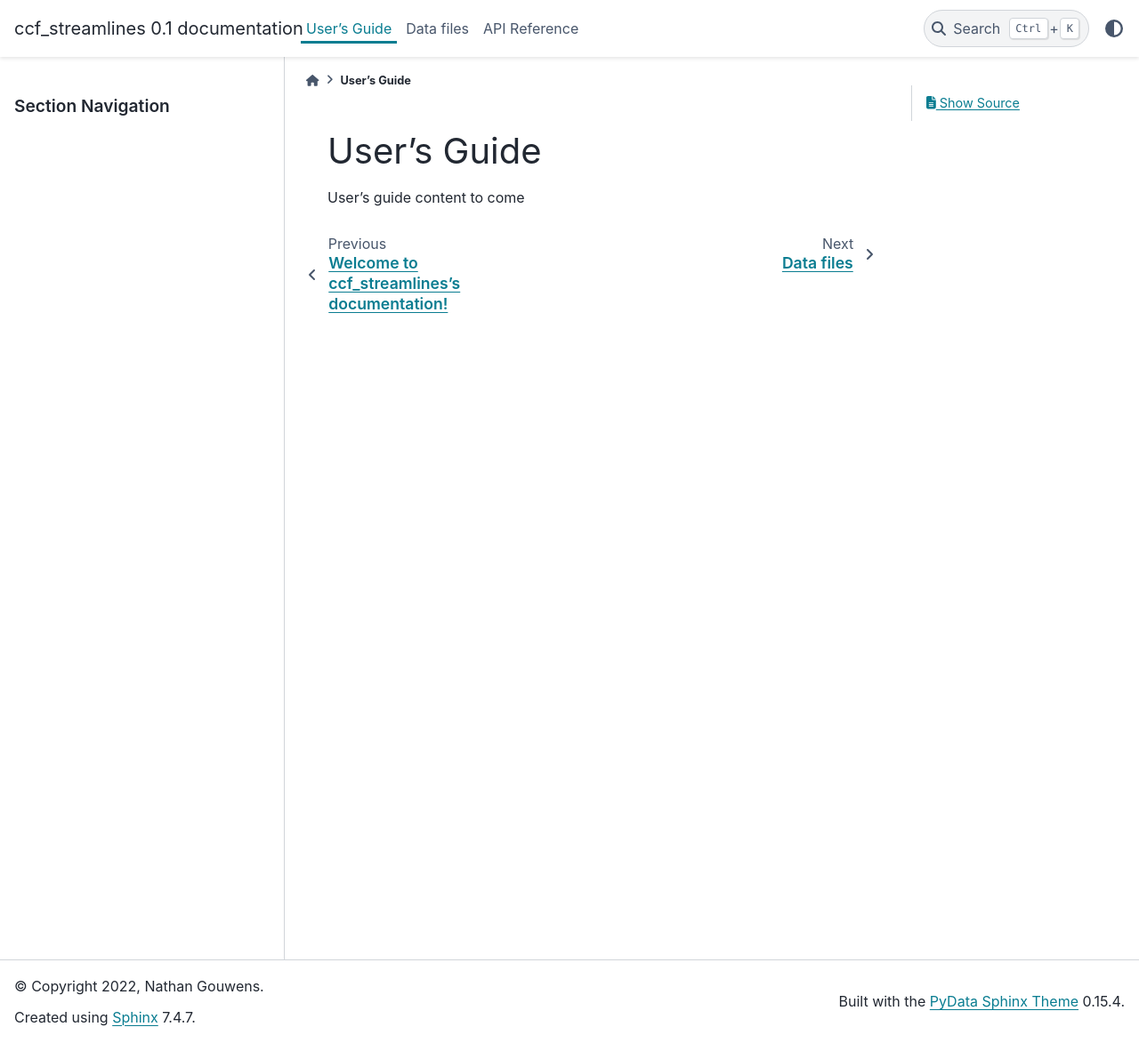
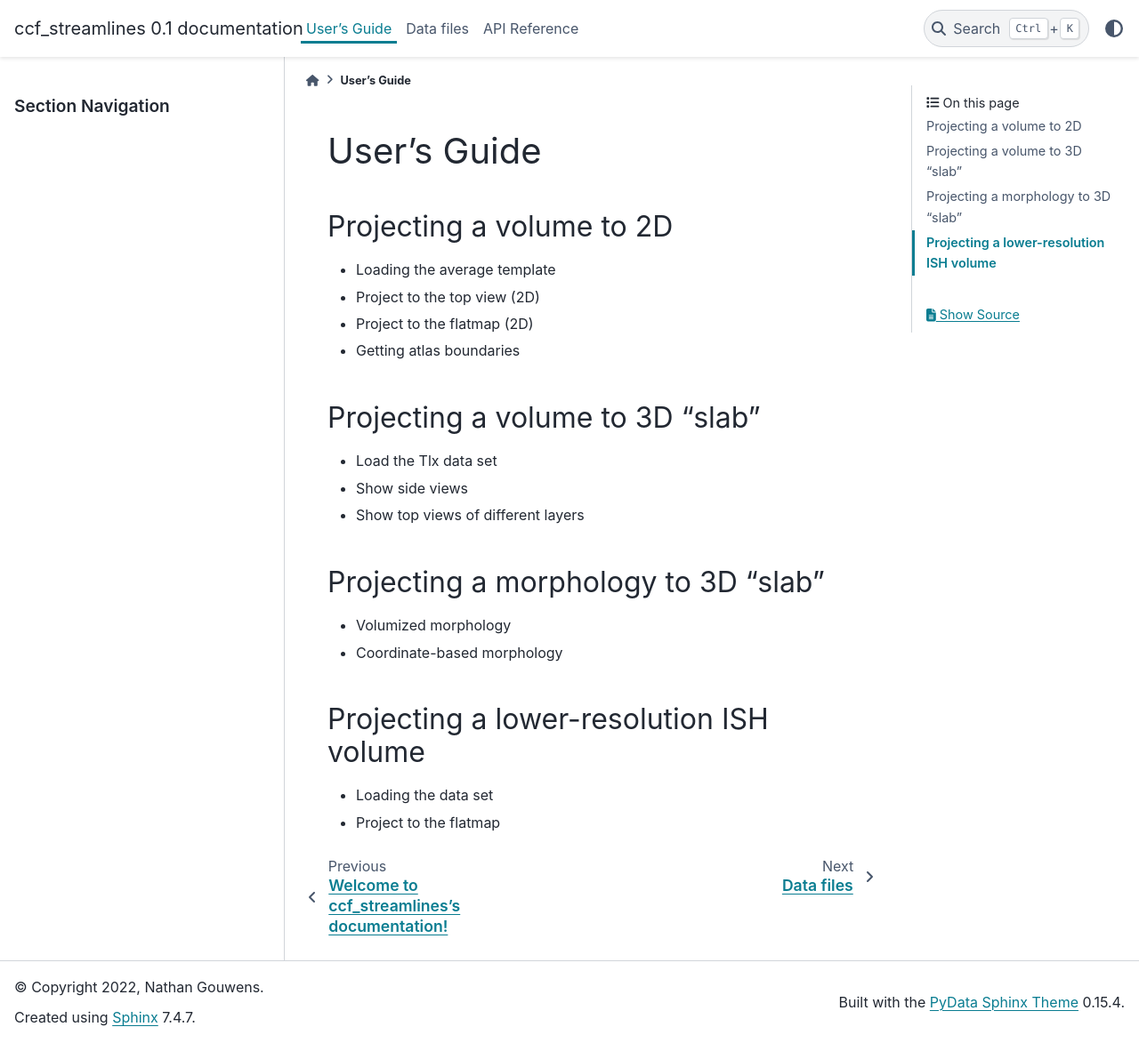
Before and after one commit to AllenInstitute/ccf_streamlines, a Sphinx documentation site: the page built from docs/source/guide.rst, in a window 1280 px wide and 1173 px high. Shown: the whole window at 89% size. Built offline with Sphinx 7.4.7 and the PyData theme 0.15.4, drawn with Linux system fonts in a browser that asks for light colours.

Commit message:
Add outline for user's guide

```diff
--- a/docs/source/guide.rst
+++ b/docs/source/guide.rst
@@ -1,4 +1,33 @@
 User's Guide
 ============
 
-User's guide content to come
+
+Projecting a volume to 2D
+-------------------------
+
+* Loading the average template
+* Project to the top view (2D)
+* Project to the flatmap (2D)
+* Getting atlas boundaries
+
+
+Projecting a volume to 3D "slab"
+--------------------------------
+
+* Load the Tlx data set
+* Show side views
+* Show top views of different layers
+
+
+Projecting a morphology to 3D "slab"
+------------------------------------
+
+* Volumized morphology
+* Coordinate-based morphology
+
+
+Projecting a lower-resolution ISH volume
+----------------------------------------
+
+* Loading the data set
+* Project to the flatmap
```
